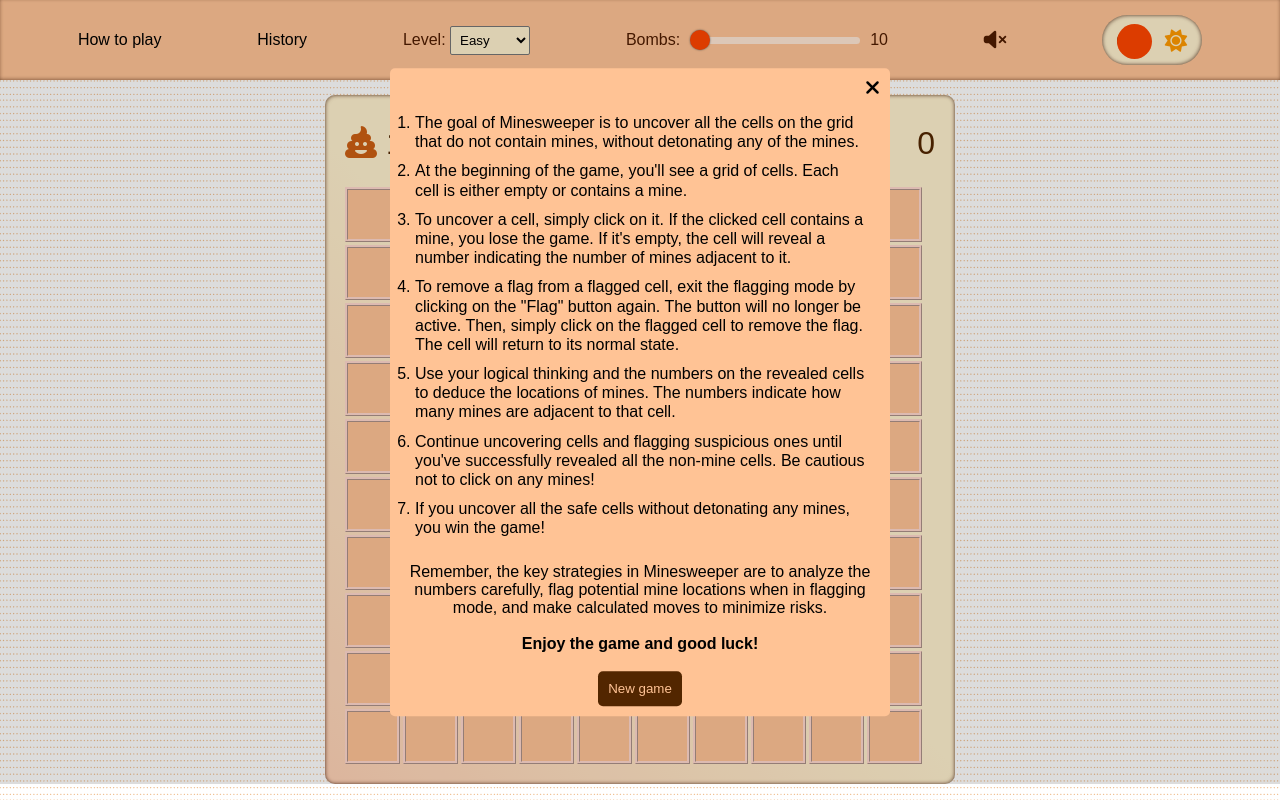
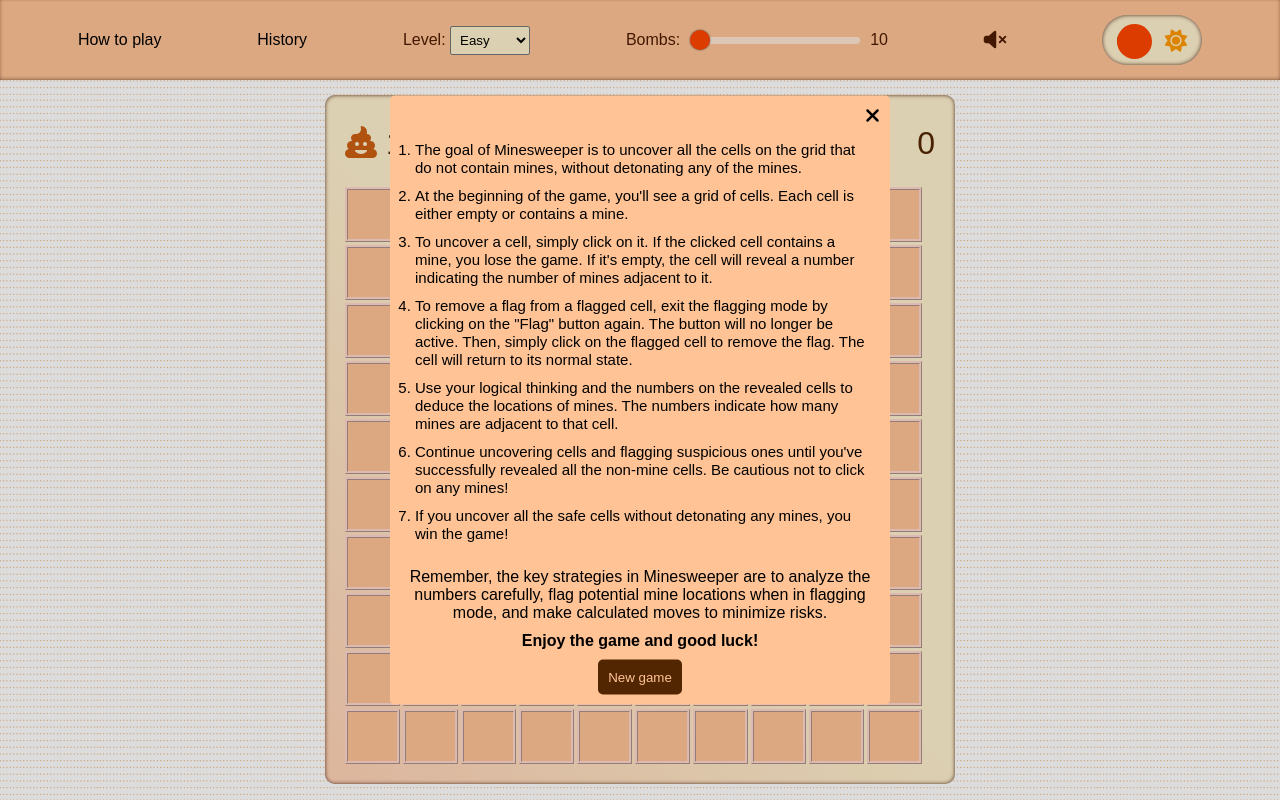
Before and after one commit to Yasya23/minesweeper, a website with bundled scripts: page minesweeper/index.html in a window 1280 px wide. Both pictures are taken after a click on the button "How to play". Built offline with nearby package versions, Linux system fonts and the light colour scheme.

Commit message:
fix: modal window place

```diff
--- a/minesweeper/scripts/modules/data.js
+++ b/minesweeper/scripts/modules/data.js
@@ -82,7 +82,7 @@ const data = {
    </tbody>
  </table>`,
   },
-  instructions: ` <ol class="instrunction">
+  instructions: ` <ol class="instruction">
     <li>The goal of Minesweeper is to uncover all the cells on the grid that do not contain mines, without detonating any of the mines.</li>
     <li>At the beginning of the game, you'll see a grid of cells. Each cell is either empty or contains a mine.
     </li>
@@ -95,10 +95,8 @@ const data = {
     <li>If you uncover all the safe cells without detonating any mines, you win the game!
     </li>
   </ol>
-  <p>Remember, the key strategies in Minesweeper are to analyze the numbers carefully, flag potential mine locations when in flagging mode, and make calculated moves to minimize risks.</p>
-  <br>
-  <p><b>Enjoy the game and good luck!</b></p>
-  <br>
+  <p class="instruction-text">Remember, the key strategies in Minesweeper are to analyze the numbers carefully, flag potential mine locations when in flagging mode, and make calculated moves to minimize risks.</p>
+  <p class="instruction-text"><b>Enjoy the game and good luck!</b></p>
   `,
 };
 
--- a/minesweeper/style.css
+++ b/minesweeper/style.css
@@ -216,7 +216,7 @@ button {
   left:0;
   background-color: rgba(0, 0, 0, 0.138);
   width: 100vw;
-  height: 100%;
+  height: 100vh;
 }
 
 .modal {
@@ -228,7 +228,7 @@ button {
   min-height: 200px;
   height: auto;
   max-width: 90vw;
-  max-height: 90vh;
+  max-height: auto;
   display: flex;
   flex-direction: column;
   justify-content: space-between;
@@ -250,14 +250,20 @@ button {
   padding: 15px;
 }
 
-.instrunction {
+.instruction {
   text-align: left;
-  padding: 15px;
-  line-height: 1.2;
+  padding: 12px;
+  line-height: 1;
+  font-size: 12px;
 }
 
-.instrunction li {
-  margin-bottom: 10px;
+.instruction-text {
+  margin-bottom: 5px;
+  font-size: 12px;
+}
+
+.instruction li {
+  margin-bottom: 5px;
 }
 
 @keyframes animatetop {
@@ -444,6 +450,22 @@ button {
   .body.hard .cell{
     font-size: 0.8em;
   }
+
+  .instruction {
+    text-align: left;
+    padding: 15px;
+    line-height: 1.2;
+    font-size: 15px;
+  }
+
+  .instruction li {
+    margin-bottom: 10px;
+  }
+
+  .instruction-text {
+    margin-bottom: 10px;
+    font-size: 16px;
+  }
 }
 
 .row {
```
